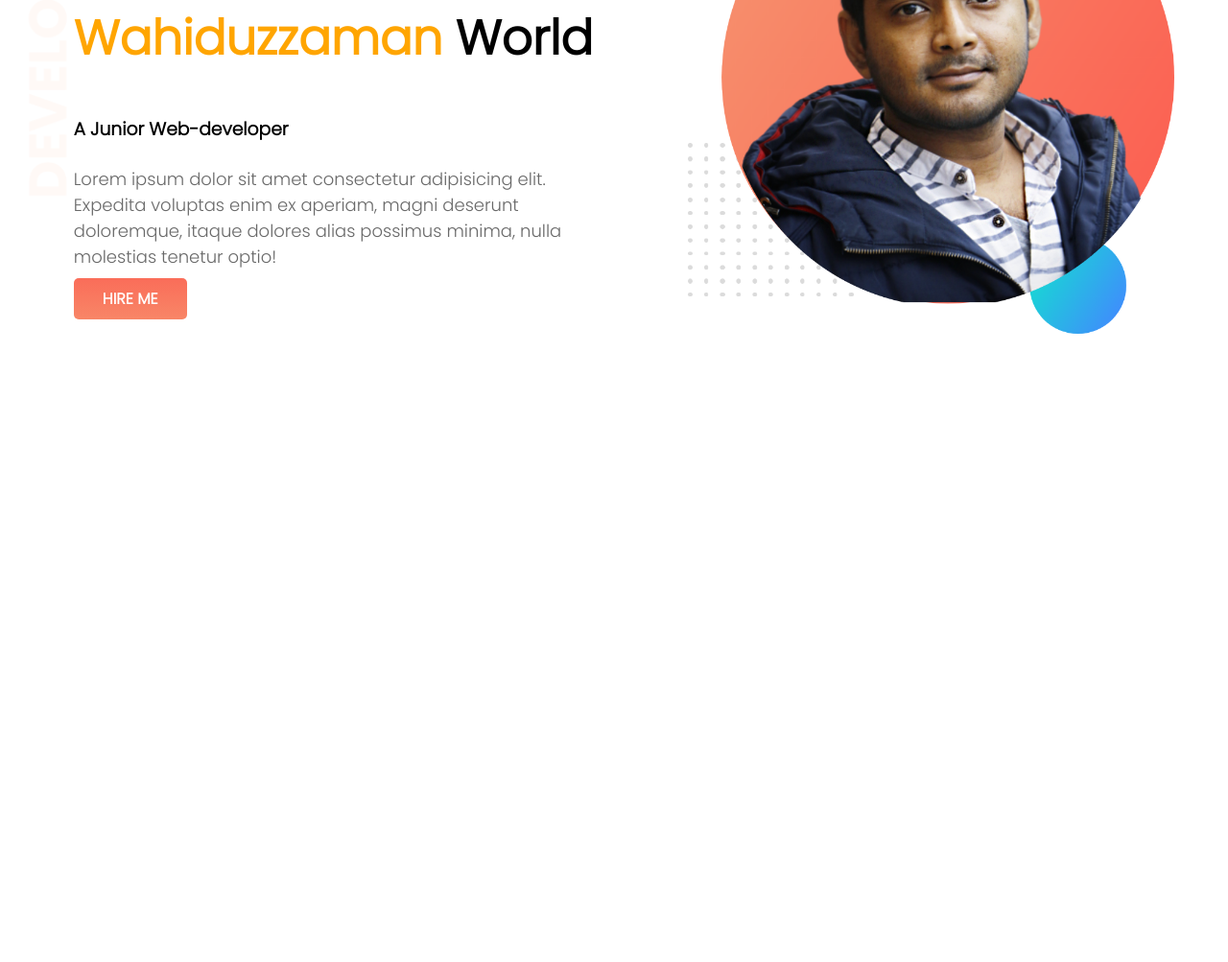
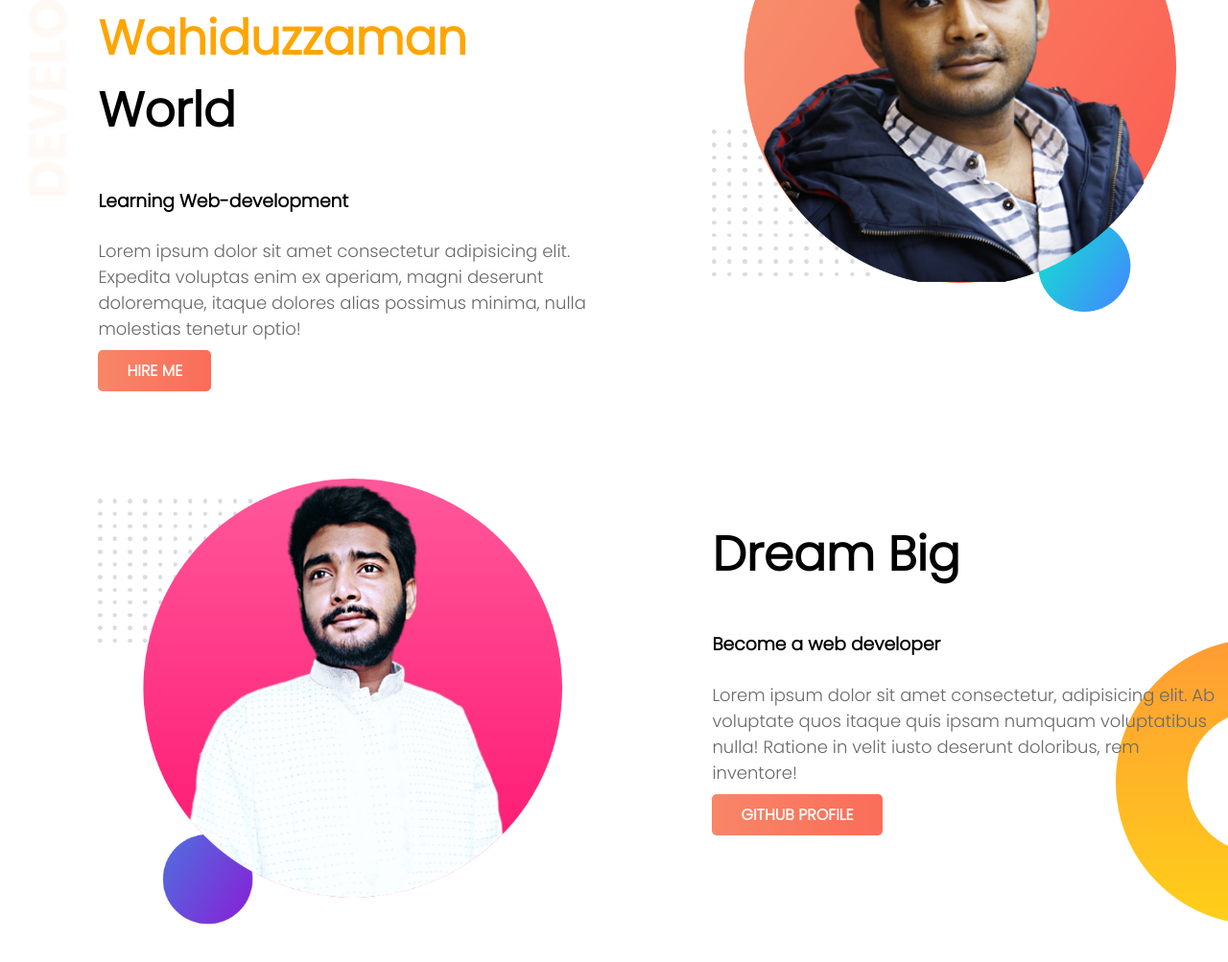
Before and after one commit to MdWahiduzzamanEmon/first-portfolio-project, a plain HTML site: page index.html in a window 1280 px wide. Shown: the part 155-1158 px from the top of the page at 96% size. Before the commit the page ends 800 px from the top, so only its background shows below. Drawn offline with Linux system fonts and the light colour scheme.

Commit message:
second section

```diff
--- a/index.html
+++ b/index.html
@@ -11,11 +11,11 @@
     <link rel="stylesheet" href="style.css">
 </head>
 <body>
-    <section class="flexible-content">
+    <section class="flexible-content bg-img">
         <div class="first-section">
             <h1>Welcome to</h1>
             <h1><span class="color">Wahiduzzaman</span> World</h1>
-            <h4>A Junior Web-developer</h4>
+            <h4>Learning Web-development</h4>
             <p>Lorem ipsum dolor sit amet consectetur adipisicing elit. Expedita voluptas enim ex aperiam, magni deserunt doloremque, itaque dolores alias possimus minima, nulla molestias tenetur optio!</p>
             <a href="https://www.linkedin.com/in/md-wahiduzzaman-emon-51b559173/" class="button" target="_blank">Hire me</a>
         </div>
@@ -23,5 +23,19 @@
             <img src="img/my-bg.png" alt="">
         </div>
     </section>
+    <section class="flexible-content bg-img-2">
+        <div class="first-section">
+            <img src="img/my-bg2.png" alt="">
+        </div>
+        <div class="first-section">
+            <h1>Dream Big</h1>
+            <h4>Become a web developer</h4>
+            <p>Lorem ipsum dolor sit amet consectetur, adipisicing elit. Ab voluptate quos itaque quis ipsam numquam voluptatibus nulla! Ratione in velit iusto deserunt doloribus, rem inventore!</p>
+            <a href="https://github.com/MdWahiduzzamanEmon" class="button" target="_blank"> GitHub Profile</a>
+        </div>
+    </section>
+    <section>
+
+    </section>
 </body>
 </html>
--- a/style.css
+++ b/style.css
@@ -7,12 +7,16 @@ body{
 }
 .flexible-content{
     display: flex;
+    margin-bottom: 100px;
+
+}
+.bg-img{
     background-image: url(img/top-banner.png);
     background-repeat: no-repeat;
 }
 .first-section{
     width: 50%;
-    padding-left: 6%;
+    padding-left: 8%;
 }
 .first-section img{
     width: 90%;
@@ -20,17 +24,20 @@ body{
 }
 .first-section h1{
     font-size: 50px;
+    font-weight: bold;
 }
 .first-section h4{
     font-size: 1.17em;
+    font-weight: bold;
 }
 .first-section p{
         color: dimgray;
         font-size: 18px;
+
 }
 .button{
     text-decoration: none;
-    background-image: linear-gradient(#FA6D59,#F88667);
+    background-image: linear-gradient(to left,#FA6D59,#F88667);
     padding: 10px 30px;
     border-radius: 5px;
     -webkit-border-radius: 5px;
@@ -41,3 +48,8 @@ body{
     text-transform: uppercase;
     font-weight: bold;
 }
+.bg-img-2{
+    background-image: url(img/dream-bg.png);
+    background-repeat: no-repeat;
+    background-position: right bottom;
+}
```
